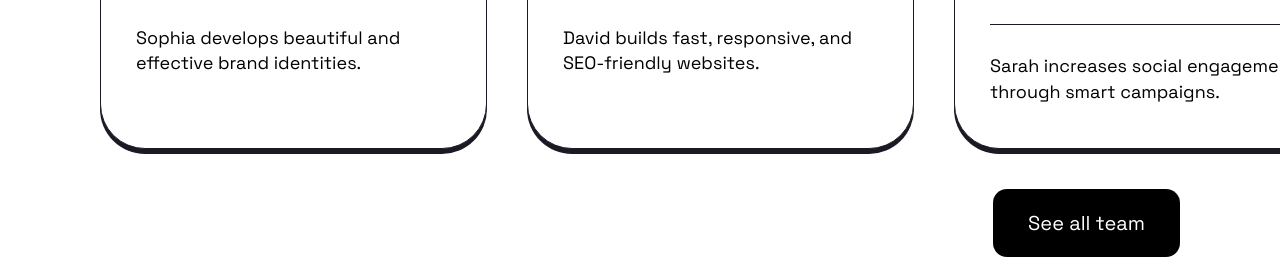
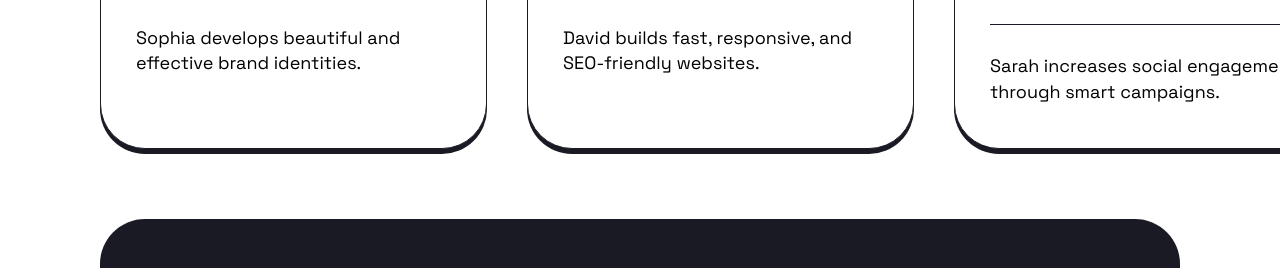
Before and after one commit to ruthvika-edwisely/demo, a plain HTML site: page team.html in a window 1280 px wide. Shown: the part 852-1120 px from the top of the page. Drawn offline with Linux system fonts and the light colour scheme.

Commit message:
Update team.html

```diff
--- a/team.html
+++ b/team.html
@@ -55,10 +55,6 @@
     </div>
 
     <div class="team-grid" id="teamGrid"></div>
-
-    <div class="see-team">
-      <button class="cta-btn black-btn" >See all team</button>
-    </div>
   </section>
 
   <footer class="footer">
```
